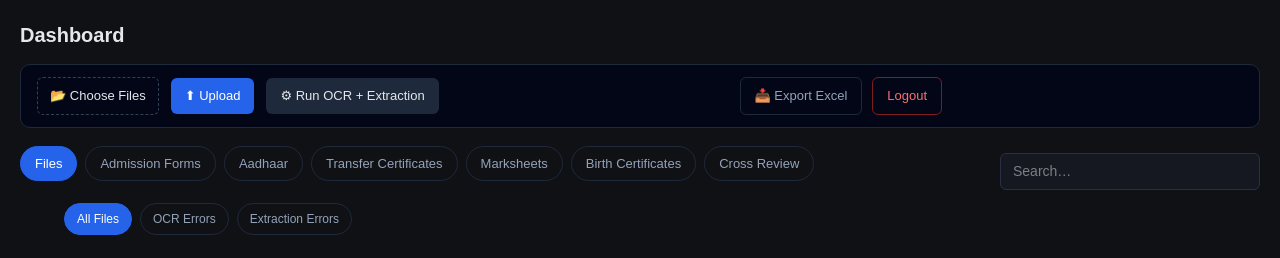
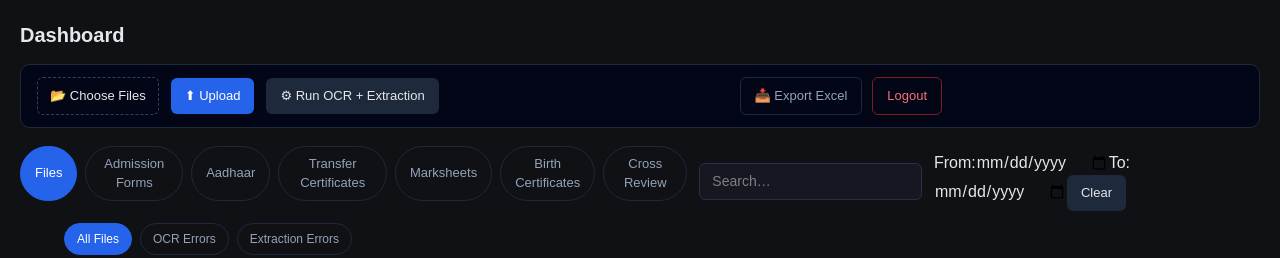
Before and after one commit to adil5393/AIDocumentProcessing, a Next.js app in the folder frontend/: page /dashboard in a window 1280 px wide. Shown: the top 258 px of the page. Built offline with nearby package versions, Linux system fonts and the light colour scheme; no server answers; sample sign-in values are in the browser's storage.

Commit message:
Added Date Selection. Fix is ass cheeks

```diff
--- a/frontend/app/dashboard/Components/Files.tsx
+++ b/frontend/app/dashboard/Components/Files.tsx
@@ -16,6 +16,8 @@ type FilesProps = {
   search: string;
   active:boolean;
   subTab:FileSubTab;
+  fromDate: string | null;
+  toDate: string | null;
 };
 
 type FileRow = {
@@ -30,10 +32,9 @@ type FileRow = {
   unlock: boolean;
 };
 
-export default function Files({openLayover,search, active,subTab
+export default function Files({openLayover,search, active,subTab,fromDate,toDate
 }: FilesProps) {
-  // const [files, setFiles] = useState<FileRow[]>([]);
-  // const [polling, setPolling] = useState(false);
+
   const {
         items: rows,
         page,
@@ -46,23 +47,12 @@ export default function Files({openLayover,search, active,subTab
       `${API_BASE}/api/files?tab=${subTab}`,
       search,
       50,
-      [search] // 👈 dependency
+      [search,fromDate,toDate],
+      {
+        from_date: fromDate,
+        to_date: toDate,
+      } // 👈 dependency
     );
-  // const fetchId = useRef(0);
-
-//   const loadFiles = async () => {
-//   const id = ++fetchId.current;
-
-//   const res = await apiFetch(`${API_BASE}/api/files`);
-//   const data = await res.json();
-
-//   if (id !== fetchId.current) return;
-//   setFiles(data);
-// };
-  // useEffect(() => {
-  //   loadFiles();
-  // }, []);
-
     const didLockAll = useRef(false);
     useEffect(() => {
       didLockAll.current = false;
@@ -74,33 +64,6 @@ export default function Files({openLayover,search, active,subTab
       apiFetch(`${API_BASE}/api/files/lock-all`, { method: "POST" });
       refresh();
     }, [active, refresh]);
-
-//   useEffect(() => {
-//   if (!polling) return;
-
-//   const interval = setInterval(async () => {
-//     await loadFiles();
-
-//     const allDone =
-//       files.length > 0 &&
-//       files.every(f => f.ocr_done && f.extraction_done);
-
-//     if (allDone) {
-//       setPolling(false);
-//     }
-//   }, 1500);
-
-//   return () => clearInterval(interval);
-// }, [polling]);
-//  useEffect(() => {
-//   const hasPending = rows.some(
-//     f => !f.ocr_done || !f.extraction_done
-//   );
-
-//   if (hasPending && !polling) {
-//     setPolling(true);
-//   }
-// }, [files, polling]);
 useEffect(() => {
   if (!active) return;
 
@@ -163,7 +126,9 @@ const deleteFile = async (id: number) => {
               )}
             </td>
             <td>
-              {(f.extraction_error || f.unlock) &&<button
+              {/* (f.extraction_error || f.unlock) && */}
+              {<button
+
                 className="btn"
                 onClick={()=>{deleteFile(f.file_id)}}
               >
--- /dev/null
+++ b/frontend/app/dashboard/DateRange/DateRange.tsx
@@ -0,0 +1,44 @@
+type DateRange = {
+  from: string | null;
+  to: string | null;
+};
+
+type Props = {
+  value: DateRange;
+  onChange: (value: DateRange) => void;
+};
+
+export default function DateRangePicker({ value, onChange }: Props) {
+  return (
+    <div className="date-range">
+      <label>
+        From:
+        <input
+          type="date"
+          value={value.from ?? ""}
+          onChange={e =>
+            onChange({ ...value, from: e.target.value || null })
+          }
+        />
+      </label>
+
+      <label>
+        To:
+        <input
+          type="date"
+          value={value.to ?? ""}
+          onChange={e =>
+            onChange({ ...value, to: e.target.value || null })
+          }
+        />
+      </label>
+
+      <button
+        className="btn secondary"
+        onClick={() => onChange({ from: null, to: null })}
+      >
+        Clear
+      </button>
+    </div>
+  );
+}
--- a/frontend/app/dashboard/Pagination/PaginatedApi.tsx
+++ b/frontend/app/dashboard/Pagination/PaginatedApi.tsx
@@ -1,18 +1,12 @@
 import { useEffect, useState } from "react";
 import { apiFetch } from "../../lib/api";
-
-type PaginatedResponse<T> = {
-  items: T[];
-  page: number;
-  page_size: number;
-  total: number;
-};
 
 export function usePaginatedApi<T>(
   url: string,
   search: string,
   pageSize = 50,
-  deps: any[] = []
+  deps: any[] = [],
+  extraParams: Record<string, string | null> = {}
 ) {
   const [items, setItems] = useState<T[]>([]);
   const [page, setPage] = useState(1);
@@ -25,23 +19,25 @@ export function usePaginatedApi<T>(
 
     async function load() {
       setLoading(true);
+
       const params = new URLSearchParams({
         page: String(page),
         page_size: String(pageSize),
-        ...(search ? { search } : {})
+        ...(search ? { search } : {}),
+        ...Object.fromEntries(
+          Object.entries(extraParams).filter(([_, v]) => v !== null)
+        ),
       });
+
       const separator = url.includes("?") ? "&" : "?";
-
       const res = await apiFetch(`${url}${separator}${params.toString()}`);
-      console.log(res)
       const data = await res.json();
 
       if (!cancelled) {
         setItems(data.items);
         setTotal(data.total);
+        setLoading(false);
       }
-
-      setLoading(false);
     }
 
     load();
@@ -49,7 +45,7 @@ export function usePaginatedApi<T>(
     return () => {
       cancelled = true;
     };
-  }, [page, pageSize, search,reloadKey,url ]);
+  }, [page, pageSize, search, reloadKey, url, ...deps]);
 
   return {
     items,
@@ -58,6 +54,6 @@ export function usePaginatedApi<T>(
     total,
     loading,
     setPage,
-    refresh: () => setReloadKey(k => k + 1), // 👈 THIS
+    refresh: () => setReloadKey(k => k + 1),
   };
 }
--- a/frontend/app/dashboard/page.tsx
+++ b/frontend/app/dashboard/page.tsx
@@ -15,7 +15,7 @@ import './Components/header.css'
 import BirthCertificates from "./Components/Birthcertificates";
 import TabGroup from "./Tabs/TabGroup";
 import { FileSubTab } from "./Tabs/TabGroup";
-
+import DateRangePicker from "./DateRange/DateRange";
 const API_BASE = process.env.NEXT_PUBLIC_API_BASE!;
 
 type FileRow = {
@@ -29,7 +29,10 @@ type FileRow = {
   extraction_error: string | null;
 };
 type Tab = "files" | "admission" | "aadhaar" | "tc" | "cross_review" | "marksheets" | "birth_certificates";
-
+type DateRange = {
+  from: string | null;
+  to: string | null;
+  }
 
 const fileTabs = [
   { id: "all", label: "All Files" },
@@ -50,6 +53,10 @@ export default function Dashboard() {
   const [selectedDocId, setSelectedDocId] = useState<number | null>(null);
   const [search, setSearch] = useState("");
   const [fileTab, setFileTab] = useState<FileSubTab>("all");
+  const [dateRange, setDateRange] = useState<DateRange>({
+    from: null,
+    to: null,
+  });
 
   function exportExcel() {
     apiFetch(`${API_BASE}/api/export/student-documents.xlsx`)
@@ -210,8 +217,9 @@ useEffect(() => {
       value={search}
       onChange={(e) => setSearch(e.target.value)}
     />
+    <DateRangePicker value={dateRange} onChange={setDateRange}/>
   </div>
-{tab === "files" && (
+  {tab === "files" && (
           <div className="sub-tabs-row">
             <TabGroup
               tabs={fileTabs}
@@ -258,6 +266,8 @@ useEffect(() => {
         {tab === "birth_certificates" && <BirthCertificates API_BASE={API_BASE} search = {search}/>}
         {tab === "files" && (
                     <Files
+                      fromDate={dateRange.from}
+                      toDate={dateRange.to}
                       subTab={fileTab}
                       openLayover={(file) => setLayoverFile(file)}
                       search={search}
```
Also changed, not shown: 2 other files (tests, documents, lock files or other folders).
